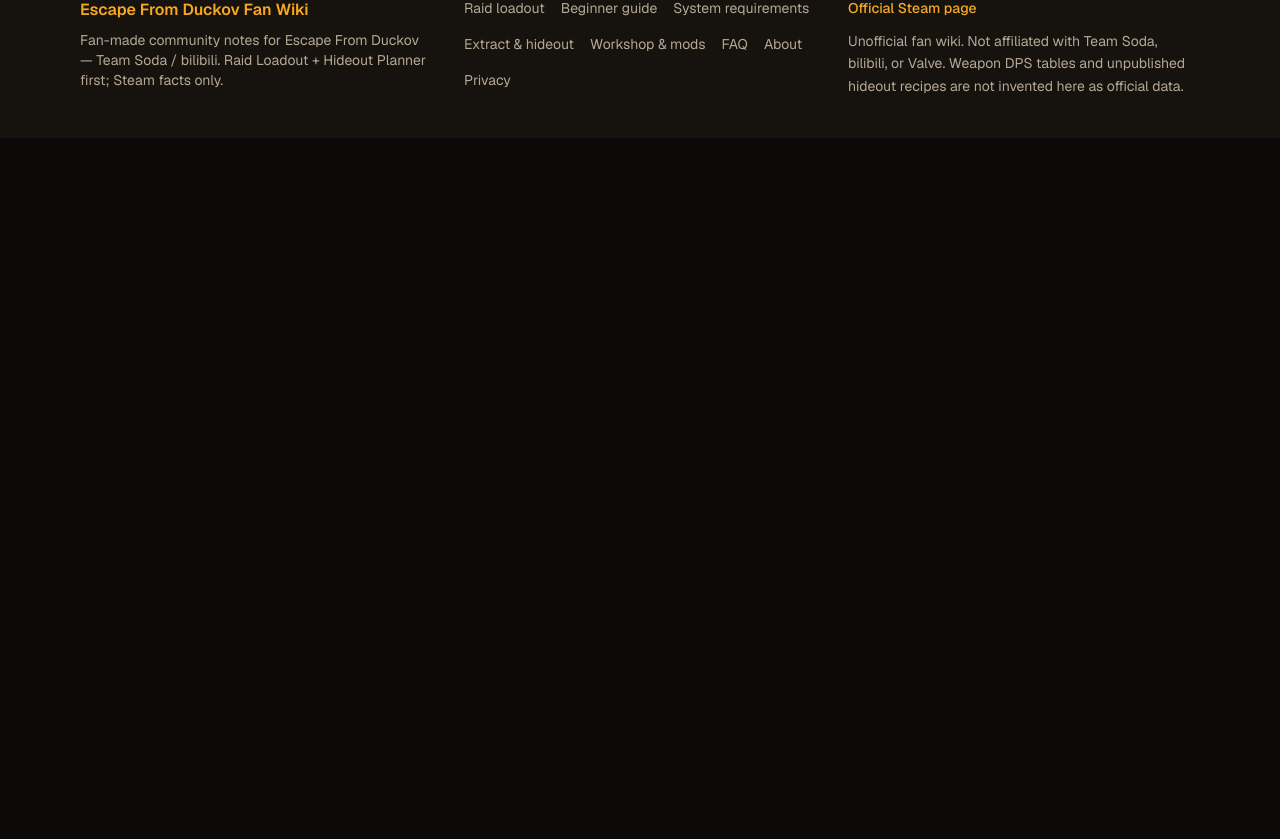
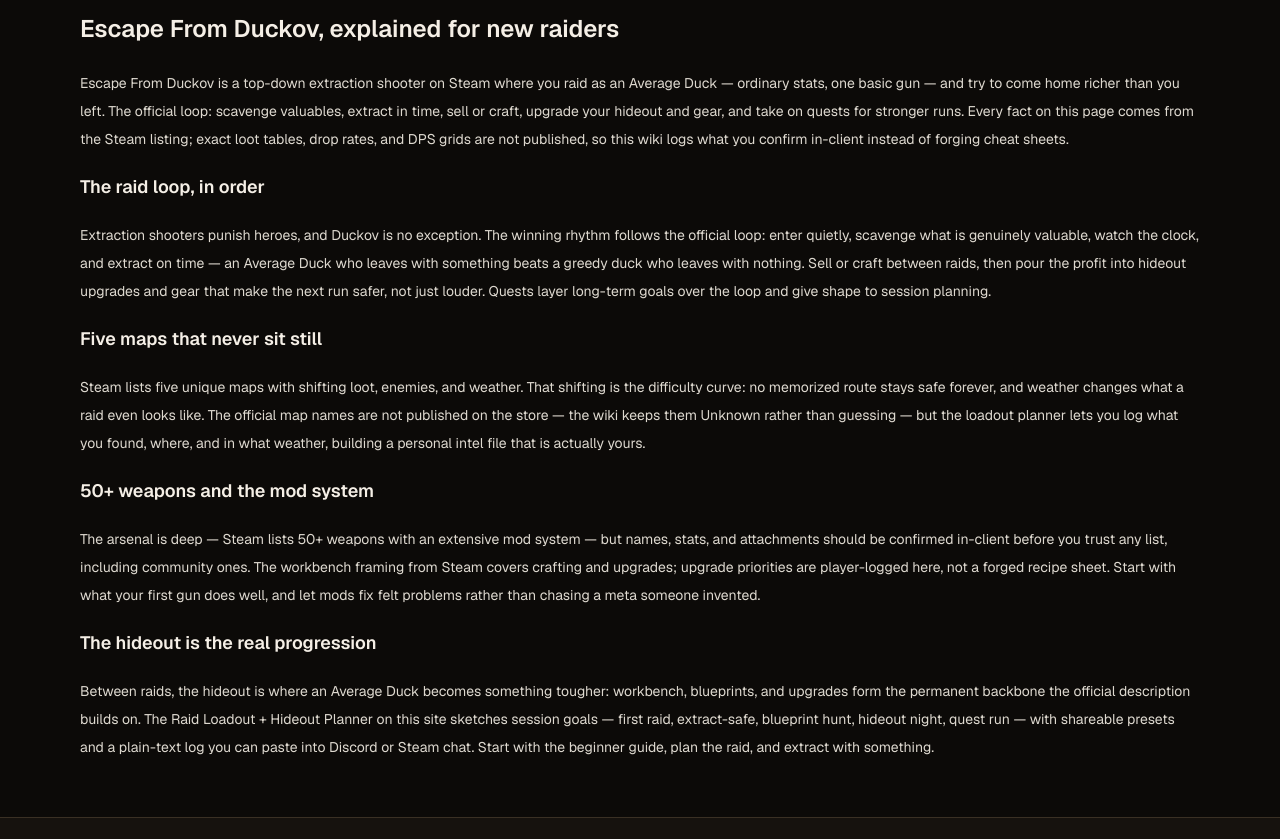
Before and after one commit to lovemkl/escape-from-duckov-wiki, a Next.js app: page /en in a window 1280 px wide. Shown: the part 4401-5240 px from the top of the page. Before the commit the page ends 4539 px from the top, so only its background shows below. Built offline with nearby package versions, Linux system fonts and the light colour scheme; no server answers.

Commit message:
content: thicken homepage to 1200+ words (onpage_audit 75-cap fix)

```diff
--- a/components/HomeView.tsx
+++ b/components/HomeView.tsx
@@ -250,6 +250,79 @@
         </dl>
         <p className="mt-6 max-w-3xl text-sm leading-7 text-muted">{t("features")}</p>
       </section>
+
+      <section className="mx-auto max-w-6xl px-4 py-14" aria-label="Escape From Duckov guide overview">
+        <h2 className="text-2xl font-semibold">
+          Escape From Duckov, explained for new raiders
+        </h2>
+        <div className="mt-6 space-y-5 text-sm leading-7 text-foreground/90">
+          <p>
+            Escape From Duckov is a top-down extraction shooter on Steam
+            where you raid as an Average Duck — ordinary stats, one basic
+            gun — and try to come home richer than you left. The official
+            loop: scavenge valuables, extract in time, sell or craft,
+            upgrade your hideout and gear, and take on quests for
+            stronger runs. Every fact on this page comes from the Steam
+            listing; exact loot tables, drop rates, and DPS grids are not
+            published, so this wiki logs what you confirm in-client
+            instead of forging cheat sheets.
+          </p>
+          <h3 className="text-lg font-semibold text-foreground">
+            The raid loop, in order
+          </h3>
+          <p>
+            Extraction shooters punish heroes, and Duckov is no
+            exception. The winning rhythm follows the official loop:
+            enter quietly, scavenge what is genuinely valuable, watch the
+            clock, and extract on time — an Average Duck who leaves with
+            something beats a greedy duck who leaves with nothing. Sell
+            or craft between raids, then pour the profit into hideout
+            upgrades and gear that make the next run safer, not just
+            louder. Quests layer long-term goals over the loop and give
+            shape to session planning.
+          </p>
+          <h3 className="text-lg font-semibold text-foreground">
+            Five maps that never sit still
+          </h3>
+          <p>
+            Steam lists five unique maps with shifting loot, enemies, and
+            weather. That shifting is the difficulty curve: no memorized
+            route stays safe forever, and weather changes what a raid
+            even looks like. The official map names are not published on
+            the store — the wiki keeps them Unknown rather than guessing
+            — but the loadout planner lets you log what you found, where,
+            and in what weather, building a personal intel file that is
+            actually yours.
+          </p>
+          <h3 className="text-lg font-semibold text-foreground">
+            50+ weapons and the mod system
+          </h3>
+          <p>
+            The arsenal is deep — Steam lists 50+ weapons with an
+            extensive mod system — but names, stats, and attachments
+            should be confirmed in-client before you trust any list,
+            including community ones. The workbench framing from Steam
+            covers crafting and upgrades; upgrade priorities are
+            player-logged here, not a forged recipe sheet. Start with
+            what your first gun does well, and let mods fix felt problems
+            rather than chasing a meta someone invented.
+          </p>
+          <h3 className="text-lg font-semibold text-foreground">
+            The hideout is the real progression
+          </h3>
+          <p>
+            Between raids, the hideout is where an Average Duck becomes
+            something tougher: workbench, blueprints, and upgrades form
+            the permanent backbone the official description builds on.
+            The Raid Loadout + Hideout Planner on this site sketches
+            session goals — first raid, extract-safe, blueprint hunt,
+            hideout night, quest run — with shareable presets and a
+            plain-text log you can paste into Discord or Steam chat.
+            Start with the beginner guide, plan the raid, and extract
+            with something.
+          </p>
+        </div>
+      </section>
     </div>
   );
 }
```
